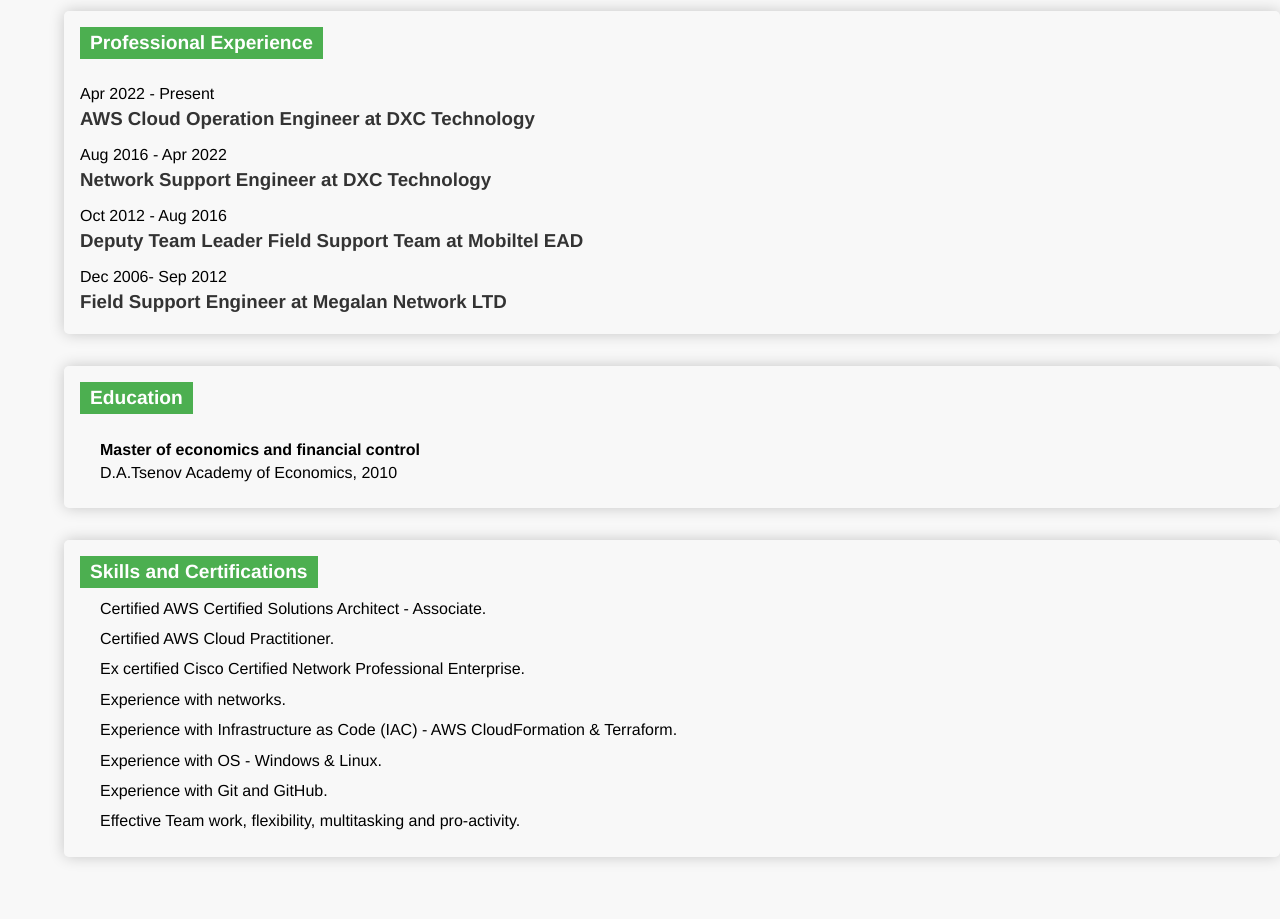
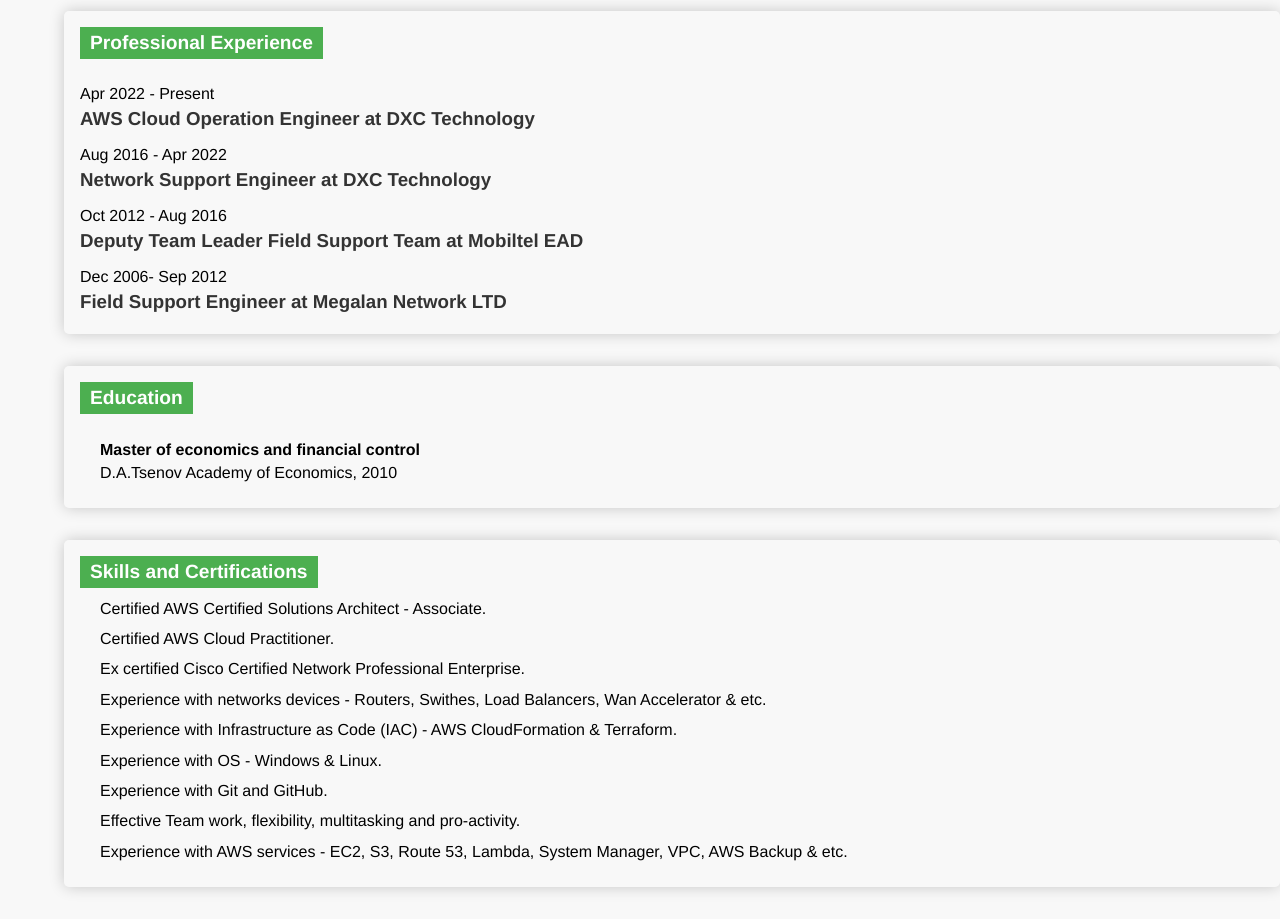
Before and after one commit to Makaveli96bg/Static-web, a plain HTML site: page index.html in a window 1280 px wide. Shown: the part 127-1046 px from the top of the page. Before the commit the page ends 1016 px from the top, so only its background shows below. Drawn offline with Linux system fonts and the light colour scheme.

Commit message:
Added more information

```diff
--- a/index.html
+++ b/index.html
@@ -45,7 +45,7 @@
 
 			<li>Ex certified Cisco Certified Network Professional Enterprise.</li>
 
-			<li>Experience with networks.</li>
+			<li>Experience with networks devices - Routers, Swithes, Load Balancers, Wan Accelerator & etc.</li>
 
 			<li>Experience with Infrastructure as Code (IAC) - AWS CloudFormation & Terraform.</li>
 
@@ -54,6 +54,8 @@
 			<li>Experience with Git and GitHub.</li>
 
 			<li>Effective Team work, flexibility, multitasking and pro-activity.</li>
+
+		    <li>Experience with AWS services - EC2, S3, Route 53, Lambda, System Manager, VPC, AWS Backup & etc.
 		</ul>
     </section>
 </div>
```
